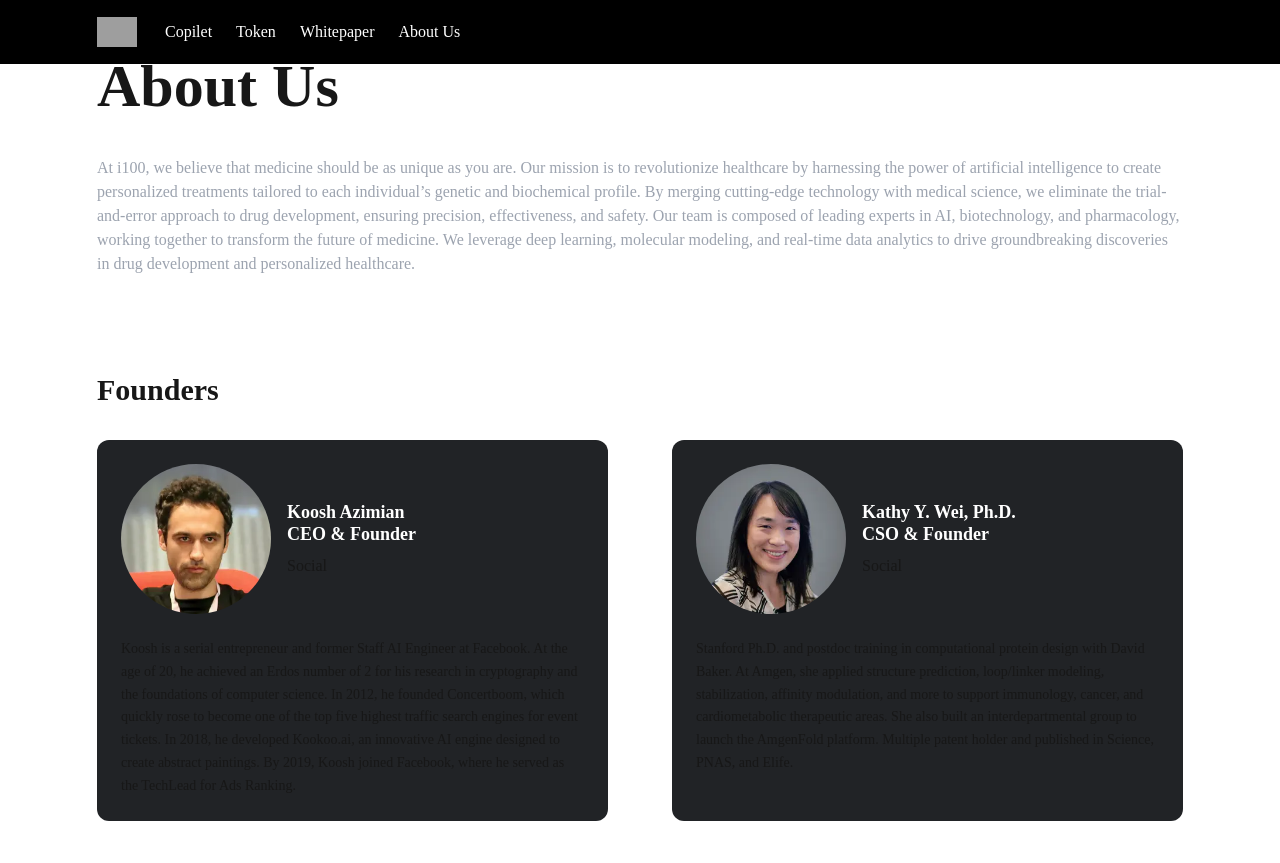
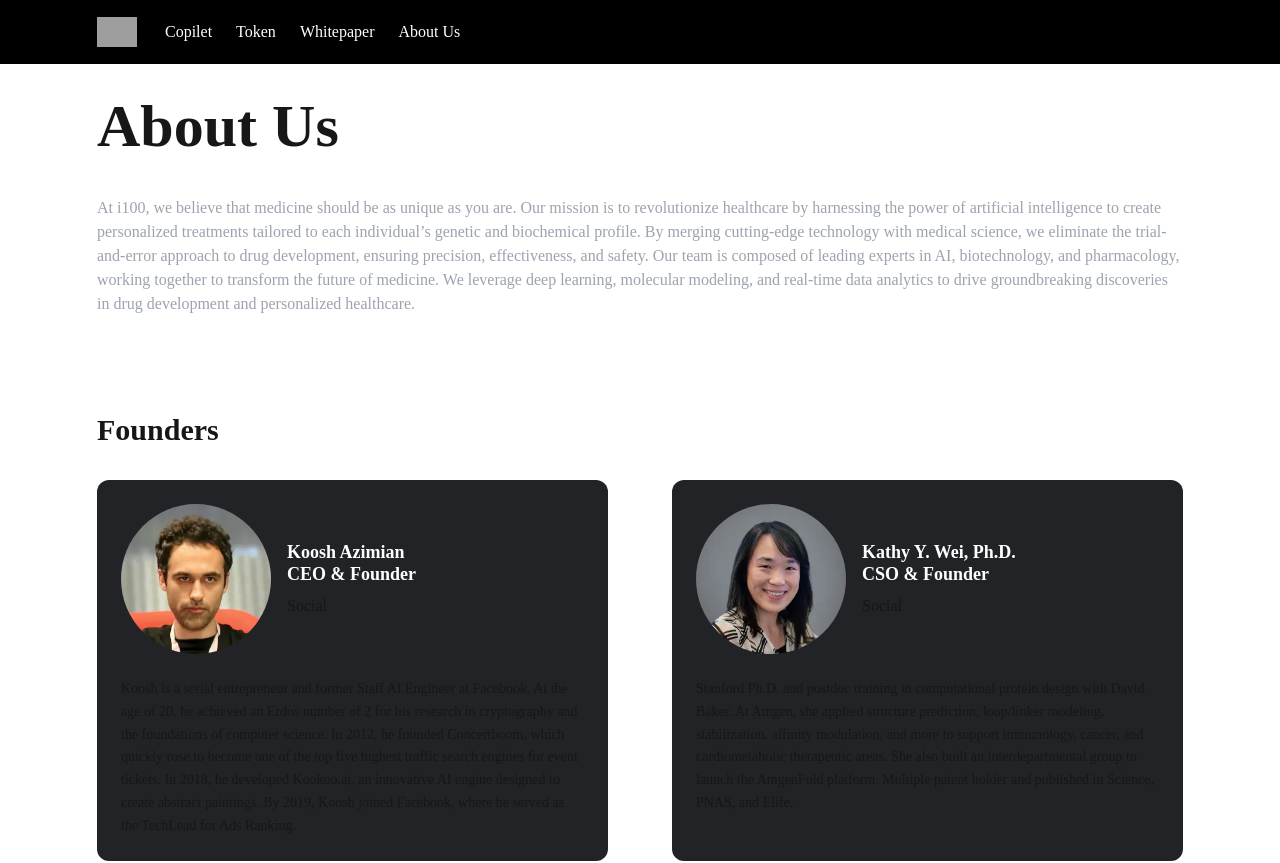
Before and after one commit to kamrani733/i100, a Next.js app: page /about-us in a window 1280 px wide. Shown: the top 863 px of the page. Built offline with nearby package versions, Linux system fonts and the light colour scheme; grey boxes are pictures that could not be loaded.

Commit message:
fix style

```diff
--- a/app/about-us/page.tsx
+++ b/app/about-us/page.tsx
@@ -5,7 +5,7 @@ export default function AboutUs() {
   return (
     <>
       <Navbar />
-      <div className="container mx-auto flex flex-col items-center justify-between py-10 md:flex-row">
+      <div className="container pt-20 mx-auto flex flex-col items-center justify-between py-10 md:flex-row">
         <div className="flex w-full flex-col items-center justify-start py-4 md:items-start">
           <h1 className="font-extrabold text-6xl">About Us</h1>
           <p className="mt-10 text-gray-400 md:text-base">
--- a/app/token/page.tsx
+++ b/app/token/page.tsx
@@ -6,7 +6,7 @@ export default function Token() {
   return (
     <>
       <Navbar />
-      <div className="container pt-20 flex flex-col mt-10">
+      <div className="container pt-20 flex flex-col  ">
           <h1 className=" font-extrabold text-6xl ">Why i100 Token?</h1>
           <ul className="mt-8 text-lg text-white  ">
             <li>
```
